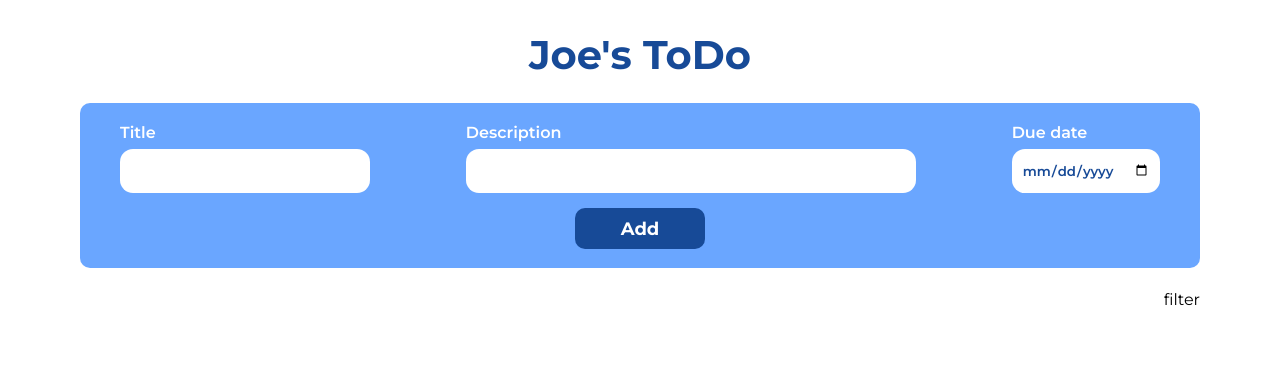
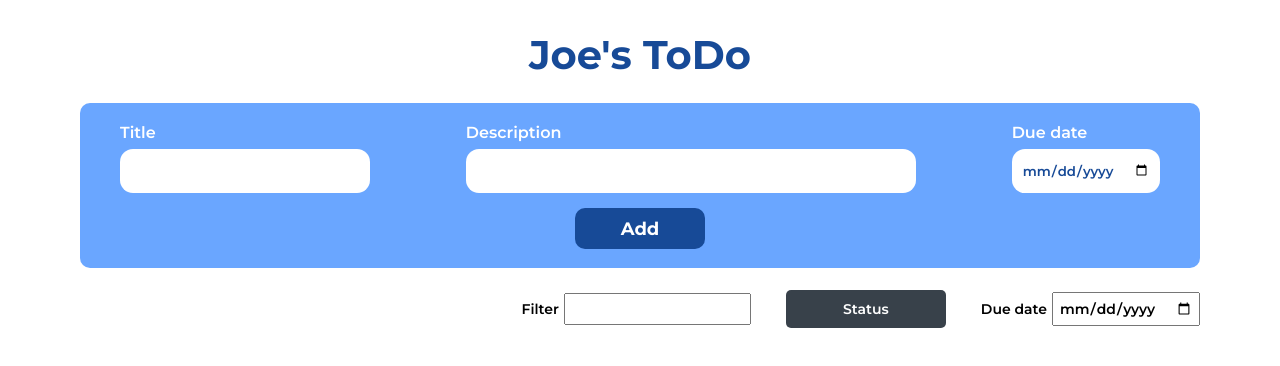
Before and after one commit to salami-matthew/lighthall-todo-app, a React (Vite) app: page /todo in a window 1280 px wide. Shown: the top 366 px of the page. Built offline with nearby package versions, Linux system fonts and the light colour scheme.

Commit message:
add filter section

```diff
--- /dev/null
+++ b/src/components/Filter/Filter.css
@@ -0,0 +1,74 @@
+.filter{
+  width: 100%;
+  display: flex;
+  gap: 5px;
+  font-weight: 600;
+  font-size: 14px;
+  color: #000000;
+}
+
+.filter input{
+  padding: 5px;
+  font-weight: 600;
+  font-size: 14px;
+  color: #000000;
+}
+
+
+
+/* dropdown menu */
+.dropdown {
+  position: relative;
+  display: inline-block;
+  min-width: 160px;
+  text-align: center;
+  width: 117.38px;
+  margin: 0 30px;
+}
+
+.filter-btn{
+  width: 100%;
+  padding: 10px;
+  font-weight: 600;
+  font-size: 14px;
+  color: white;
+  background: #38414a;
+  border-radius: 5px;
+  cursor: pointer;
+  border: none;
+}
+
+
+.dropdown-content {
+  display: none;
+  position: absolute;
+  background-color: #f9f9f9;
+  min-width: 160px;
+  box-shadow: 0px 8px 16px 0px rgba(0,0,0,0.2);
+  padding: 12px 16px;
+  z-index: 1;
+}
+
+.dropdown-content button{
+  width: 117.38px;
+  color: white;
+  background: #002950;
+  border-radius: 5px;
+  padding: 5px;
+  margin: 5px 0;
+  cursor: pointer;
+  border: none;
+}
+
+button.completed{
+  background: #2C6AA3;
+}
+
+button.in-progress{
+  background: #5EB1FF;
+}
+
+button.none{
+  background-color: white;
+  color: #000000;
+}
--- /dev/null
+++ b/src/components/Filter/Filter.jsx
@@ -0,0 +1,68 @@
+import React, { useState } from 'react'
+import "./Filter.css"
+
+const Filter = () => {
+  const [isClicked, setIsClicked] = useState(false);
+  const [statusButton, setStatusButton] = useState({
+    title: "Status",
+    background: "#38414a"
+  });
+
+  function handleClick(event) {
+    const { name } = event.target;
+    switch (name) {
+      case "completed":
+        setStatusButton({
+          title: "Completed",
+          background: "#2C6AA3"
+        })
+        break;
+      case "inProgress":
+        setStatusButton({
+          title: "In Progress",
+          background: "#5EB1FF"
+        })
+        break;
+      case "notStarted":
+        setStatusButton({
+          title: "Not Started",
+          background: "#002950"
+        })
+        break;
+      case "none":
+        setStatusButton({
+          title: "Status",
+          background: "#38414a"
+        });
+        break;
+
+      default:
+        setStatusButton((prevValues) => {
+          return { ...prevValues };
+        });
+    }
+    setIsClicked(!isClicked);
+  }
+
+
+
+  return (
+    <div className='filter'>
+      <p>Filter</p>
+      <input className='search-bar' type='text' name='searchBar' />
+      <div className='dropdown'>
+        <button style={{ backgroundColor: statusButton.background }} onClick={handleClick} className='filter-btn'>{statusButton.title}</button>
+        <div className='dropdown-content' style={{ display: isClicked === true && "block" }}>
+          <button onClick={handleClick} name='completed' className='completed'>Completed</button>
+          <button onClick={handleClick} name='inProgress' className='in-progress'>In Progress</button>
+          <button onClick={handleClick} name='notStarted' className='not-started'>Not Started</button>
+          <button onClick={handleClick} name='none' className='none'>🚫 None</button>
+        </div>
+      </div>
+      <label>Due date</label>
+      <input type='date' />
+    </div>
+  )
+}
+
+export default Filter
--- a/src/components/ToDo/ToDo.jsx
+++ b/src/components/ToDo/ToDo.jsx
@@ -1,6 +1,7 @@
 import React, { useState } from 'react'
 import "./ToDo.css"
 import ToDoItem from '../ToDoItem/ToDoItem'
+import Filter from '../Filter/Filter';
 
 const ToDo = () => {
   const [task, setTask] = useState({
@@ -65,9 +66,9 @@ const ToDo = () => {
           <button onClick={submitTask} className='todo-btn'>Add</button>
         </form>
       </div>
-      <div className='filter'>
-        filter
-      </div>
+
+
+      <Filter />
 
       <div className='todo-list'>
         {taskList && taskList.map((t, index) => {
--- a/src/components/ToDoItem/ToDoItem.css
+++ b/src/components/ToDoItem/ToDoItem.css
@@ -49,6 +49,7 @@
   display: flex;
   flex-direction: column;
   gap: 10px;
+  cursor: pointer;
 }
 
 .right-section span{
```
